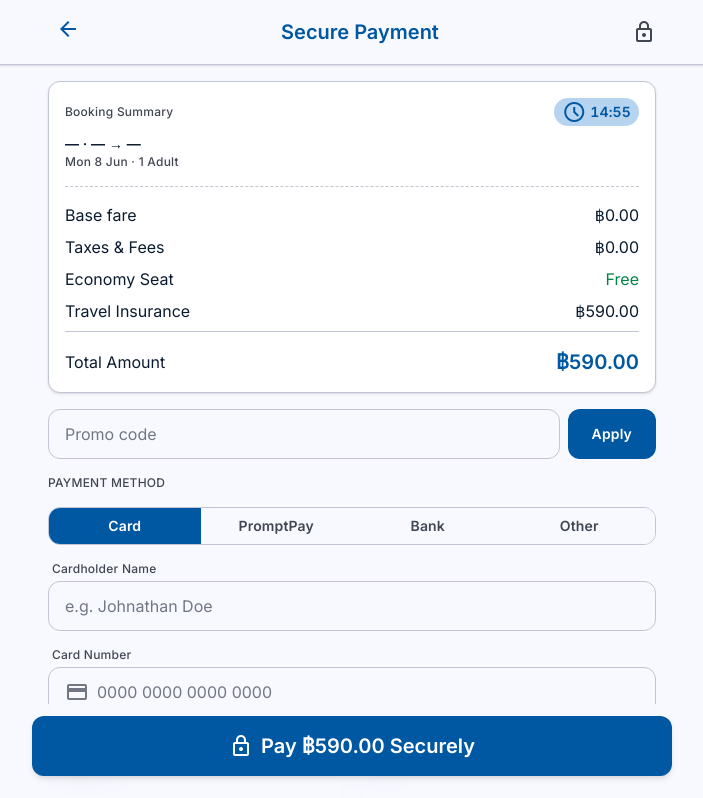
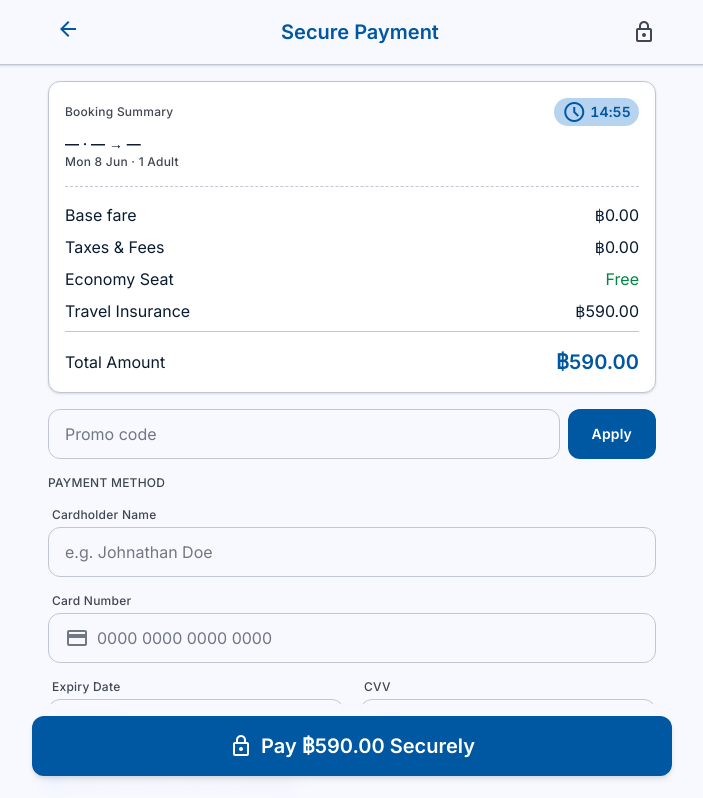
Before and after one commit to AnuchitO/qoomlee-challenge, a Next.js app in the folder app/web/: page /payment in a window 1280 px wide. Shown: the top 798 px of the page, without its empty margins (288-991 px from the left). Built offline with nearby package versions, Linux system fonts and the light colour scheme.

Commit message:
feat(QML-payment): add feature flag to limit payment methods to Card
Hide PromptPay/Bank/Other behind NEXT_PUBLIC_ENABLE_ALT_PAYMENT_METHODS
(default off) and hide the method selector entirely when only Card is
available, since the other methods aren't implemented yet.

```diff
--- a/app/web/app/payment/PaymentClientView.tsx
+++ b/app/web/app/payment/PaymentClientView.tsx
@@ -88,6 +88,11 @@ export function PaymentClientView({
   handlePay,
   goBack,
 }: PaymentClientViewProps) {
+  const enableAltPaymentMethods = process.env.NEXT_PUBLIC_ENABLE_ALT_PAYMENT_METHODS === "true";
+  const visiblePaymentMethods = enableAltPaymentMethods
+    ? PAYMENT_METHODS
+    : PAYMENT_METHODS.filter(({ id }) => id === "card");
+
   return (
     <div className="min-h-screen bg-background pb-40">
       {/* Header */}
@@ -201,8 +206,9 @@ export function PaymentClientView({
             Payment Method
           </p>
 
+          {visiblePaymentMethods.length > 1 && (
             <div className="flex border border-outline-variant rounded-xl overflow-hidden">
-            {PAYMENT_METHODS.map(({ id, label }) => (
+              {visiblePaymentMethods.map(({ id, label }) => (
                 <button
                   key={id}
                   onClick={() => setActiveMethod(id)}
@@ -216,6 +222,7 @@ export function PaymentClientView({
                 </button>
               ))}
             </div>
+          )}
 
           {activeMethod === "card" && (
             <div className="space-y-md">
```
Lines whose indentation alone changed are shown as unchanged.
